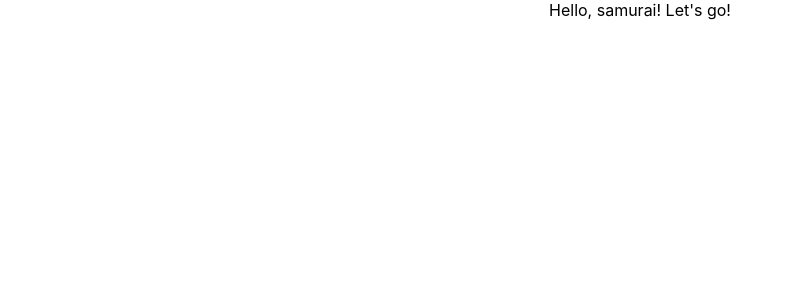
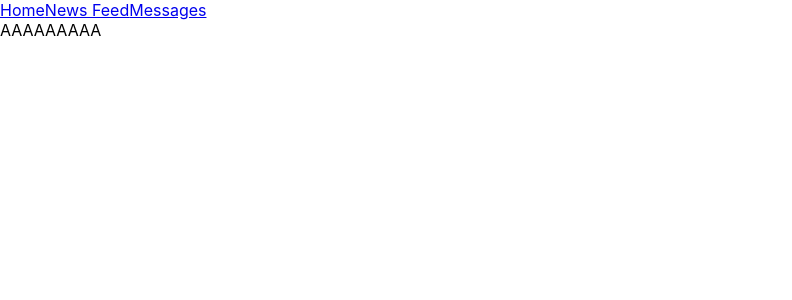
Before and after one commit to Alexander3578/samurai-way, a React (Create React App) app: page / in a window 1280 px wide. Shown: the top 300 px of the page, without its empty margins (0-792 px from the left). Built offline with nearby package versions, Linux system fonts and the light colour scheme.

Commit message:
Created some new components and imported them

```diff
--- a/src/App.tsx
+++ b/src/App.tsx
@@ -1,12 +1,16 @@
 import React from 'react';
 import './App.css';
+import Header from "./Header";
+import Technologies from "./Technologies";
 
-function App() {
-  return (
-    <div className="App">
-     Hello, samurai! Let's go!
-    </div>
-  );
+
+const App = () => {
+    return (
+        <div>
+            <Header/>
+            <Technologies/>
+        </div>
+    );
 }
 
 export default App;
--- /dev/null
+++ b/src/Header.tsx
@@ -0,0 +1,13 @@
+import React from "react";
+
+const Header = () => {
+    return (
+        <div>
+            <a href={'#'}>Home</a>
+            <a href={'#'}>News Feed</a>
+            <a href={'#'}>Messages</a>
+        </div>
+    );
+}
+
+export default Header;
--- /dev/null
+++ b/src/Technologies.tsx
@@ -0,0 +1,11 @@
+import React from "react";
+
+const Technologies = () => {
+    return(
+        <div>
+            AAAAAAAAA
+        </div>
+    )
+}
+
+export default Technologies;
```
Also changed, not shown: 1 other file (tests, documents, lock files or other folders).
